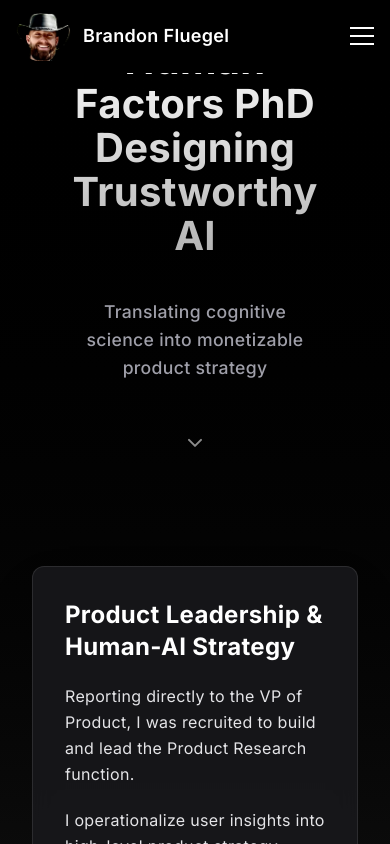
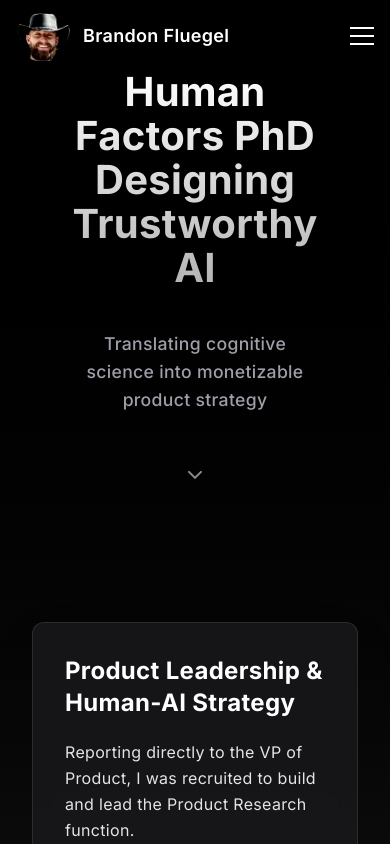
Before and after one commit to brandonfluegel/Research-Portfolio, a Next.js app: page / in a window 390 px wide. Shown: the top 844 px of the page. Built offline with nearby package versions, Linux system fonts and the light colour scheme.

Commit message:
Fix mobile layout: remove legacy CSS constraints

```diff
--- a/app/page.tsx
+++ b/app/page.tsx
@@ -25,7 +25,7 @@ export default function Home() {
       <ScrollToTop />
 
       {/* Hero Section */}
-      <section className="relative flex flex-col justify-center items-center min-h-[50vh] px-6 pt-32 md:pt-48 pb-6 -mt-[90px]">
+      <section className="relative flex flex-col justify-center items-center min-h-[50vh] px-6 pt-40 pb-12 md:pt-48 md:pb-16 -mt-[90px]">
         <div className="w-full flex flex-col items-center justify-center max-w-5xl mx-auto relative z-10 px-2 sm:px-4 md:px-8">
           <motion.div
             variants={fadeInUp}
```
